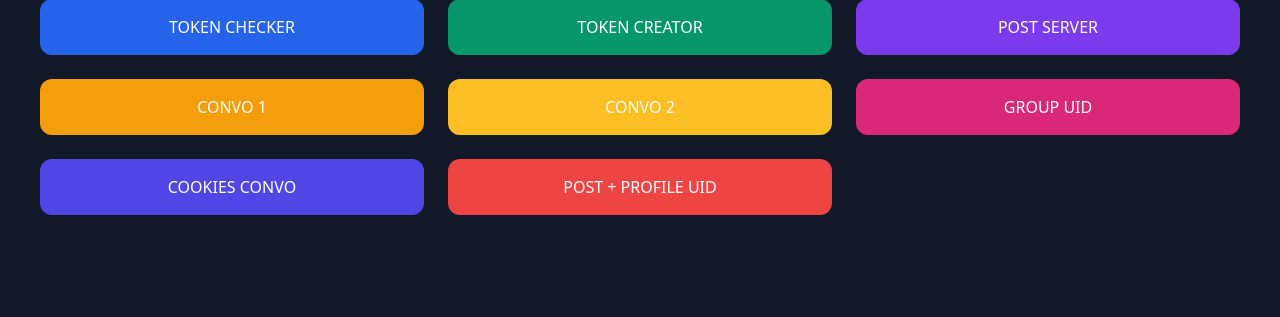
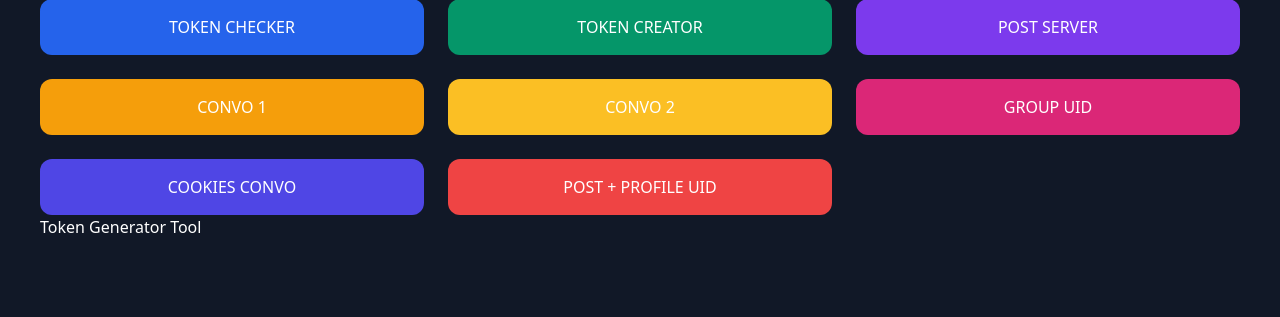
Before and after one commit to Mryuvi1/Newtool, a Flask app: template templates/dashboard.html in a window 1280 px wide. Shown: the part 149-466 px from the top of the page. Run offline with Flask 3, Linux system fonts and the light colour scheme; the template is opened without the code that fills it, so the values that code supplies are empty.

Commit message:
Update dashboard.html

```diff
--- a/templates/dashboard.html
+++ b/templates/dashboard.html
@@ -22,3 +22,4 @@
     </div>
 </body>
 </html>
+<a href="/tool/token_generator">Token Generator Tool</a>
```
